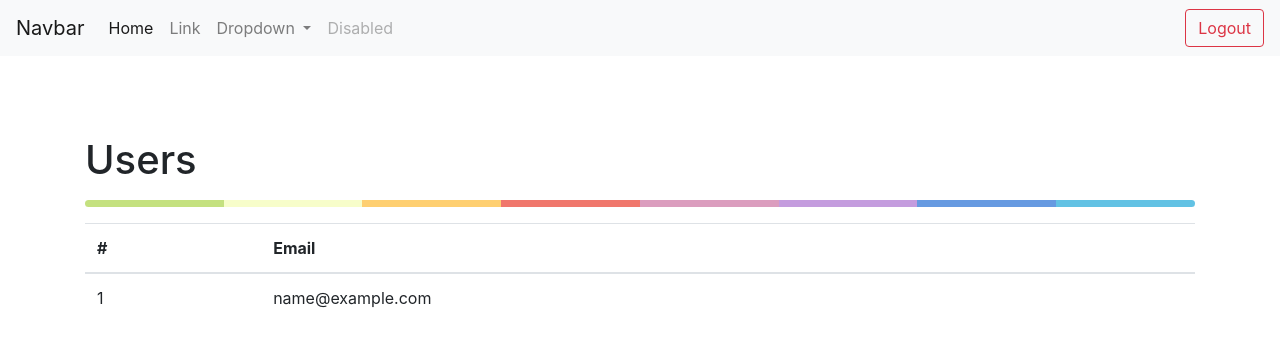
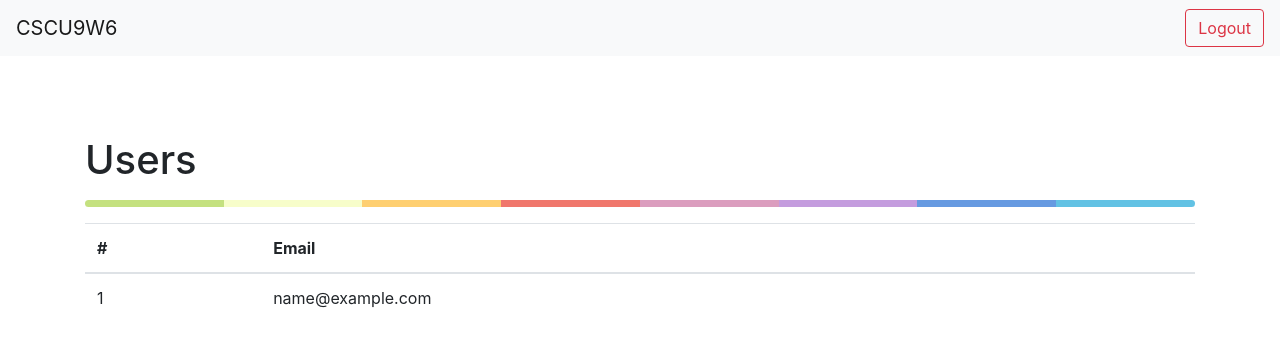
Before and after one commit to SirPryderi/CSCU9W6, a PHP site: page / in a window 1280 px wide. Shown: the top 347 px of the page. Run offline with PHP 8.4, Linux system fonts and the light colour scheme; the visitor is signed in with stand-in values (Sample User, id 1); style sheets or scripts are compiled from the project's sources; some libraries are stand-ins or nearby versions.

Commit message:
Clean navbar

```diff
--- a/src/index.php
+++ b/src/index.php
@@ -14,36 +14,14 @@ if (!User::isLogged()) {
 Paginator::makeHeader('Home');
 ?>
     <nav class="navbar navbar-expand-lg navbar-light bg-light">
-        <a class="navbar-brand" href="#">Navbar</a>
+        <a class="navbar-brand" href="/">CSCU9W6</a>
         <button class="navbar-toggler" type="button" data-toggle="collapse" data-target="#navbarSupportedContent"
                 aria-controls="navbarSupportedContent" aria-expanded="false" aria-label="Toggle navigation">
             <span class="navbar-toggler-icon"></span>
         </button>
 
         <div class="collapse navbar-collapse" id="navbarSupportedContent">
-            <ul class="navbar-nav mr-auto">
-                <li class="nav-item active">
-                    <a class="nav-link" href="#">Home <span class="sr-only">(current)</span></a>
-                </li>
-                <li class="nav-item">
-                    <a class="nav-link" href="#">Link</a>
-                </li>
-                <li class="nav-item dropdown">
-                    <a class="nav-link dropdown-toggle" href="#" id="navbarDropdown" role="button"
-                       data-toggle="dropdown" aria-haspopup="true" aria-expanded="false">
-                        Dropdown
-                    </a>
-                    <div class="dropdown-menu" aria-labelledby="navbarDropdown">
-                        <a class="dropdown-item" href="#">Action</a>
-                        <a class="dropdown-item" href="#">Another action</a>
-                        <div class="dropdown-divider"></div>
-                        <a class="dropdown-item" href="#">Something else here</a>
-                    </div>
-                </li>
-                <li class="nav-item">
-                    <a class="nav-link disabled" href="#">Disabled</a>
-                </li>
-            </ul>
+            <ul class="navbar-nav mr-auto"></ul>
             <form class="form-inline my-2 my-lg-0" method="POST" action="rest/">
                 <input type="hidden" name="action" value="logout"/>
                 <input type="hidden" name="redirect" value="/"/>
```
